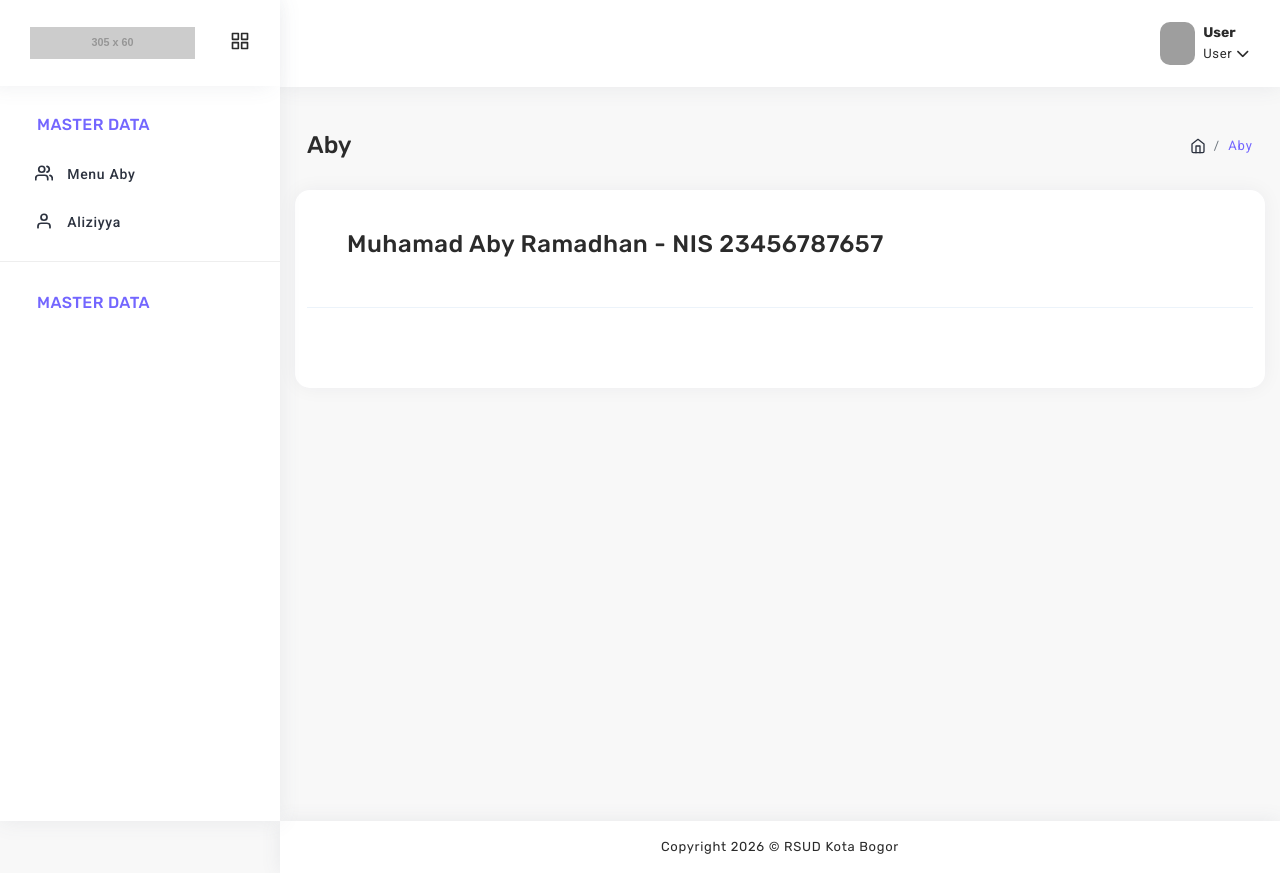
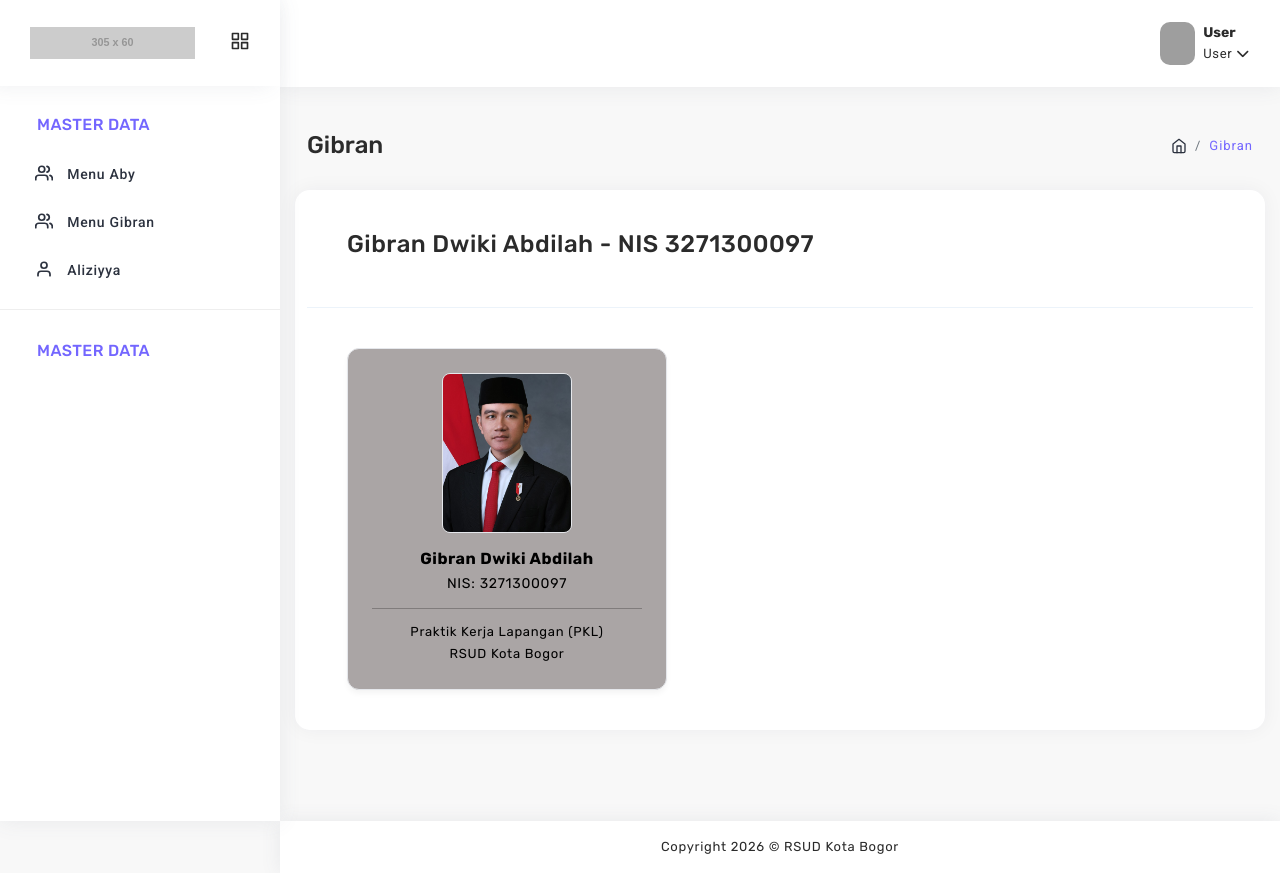
Before and after one commit to gibranabdilah236-cpu/PKL-2026-2027, a Laravel app: page /menu-gibran in a window 1280 px wide. Run offline with Laravel 8, Linux system fonts and the light colour scheme; the visitor is signed in with stand-in values (Sample User, id 1); grey boxes labelled with a size stand in for pictures from a placeholder-image service; some libraries are stand-ins or nearby versions; grey boxes are pictures that could not be loaded.

Commit message:
Menambahkan card page dan gambar

```diff
--- a/resources/views/layouts/dashboard/sidebar.blade.php
+++ b/resources/views/layouts/dashboard/sidebar.blade.php
@@ -37,6 +37,14 @@
                         </a>
                     </li>
 
+                      <li class="sidebar-list">
+                        <a class="sidebar-link sidebar-title link-nav {{ request()->is('Gibran') ? 'active' : '' }}" href="{{ route('menu.gibran') }}">
+                            <i data-feather="users"></i>
+                            <span>Menu Gibran</span>
+                        </a>
+                    </li>
+
+
                     <li class="sidebar-list">
                         <a class="sidebar-link sidebar-title link-nav {{ request()->is('aliz') ? 'active' : '' }}" href="{{ url('/aliz') }}">
                             <i data-feather="user"></i>
--- a/resources/views/menu-gibran.blade.php
+++ b/resources/views/menu-gibran.blade.php
@@ -1,13 +1,13 @@
 @extends('layouts.dashboard.master')
 
-@section('title', 'Menu Aby')
+@section('title', 'Menu Gibran')
 
 @section('breadcrumb-title')
-<h3>Aby</h3>
+<h3>Gibran</h3>
 @endsection
 
 @section('breadcrumb-items')
-<li class="breadcrumb-item"><a href="">Aby</a></li>
+<li class="breadcrumb-item"><a href="">Gibran</a></li>
 @endsection
 
 @section('content')
@@ -15,10 +15,18 @@
 	<div class="row">
         <div class="card" data-aos="fade-up">
             <div class="card-header">
-                <h4>Muhamad Aby Ramadhan - NIS 23456787657</h4>
+                <h4>Gibran Dwiki Abdilah - NIS 3271300097</h4>
             </div>
             <div class="card-body">
-
+                <div style="background: #aaa5a5; border: 1px solid #e5e7eb; border-radius: 12px; padding: 24px; max-width: 320px; text-align: left; box-shadow: 0 4px 6px -1px rgba(0, 0, 0, 0.05);">
+                    <center>
+                        <img src="{{ asset('assets/images/foto/Gibran.jpg') }}" alt="Foto Gibran" style="width: 130px; height: 160px; border-radius: 8px; object-fit: cover; margin-bottom: 16px; border: 1px solid #e5e7eb;">
+                        <h4 style="font-size: 16px; font-weight: bold; color: #000000; margin-bottom: 4px;">Gibran Dwiki Abdilah</h4>
+                        <p style="font-size: 14px; color: #000000; margin-bottom: 12px;">NIS: 3271300097</p>
+                        <hr style="border: none; border-top: 1px solid #000000; margin: 12px 0;">
+                        <p style="font-size: 13px; color: #000000; margin: 0;">Praktik Kerja Lapangan (PKL)<br>RSUD Kota Bogor</p>
+                    </center>
+                    </div>
             </div>
         </div>
 	</div>
```
Also changed, not shown: public/assets/images/foto/Gibran.jpg (added).
